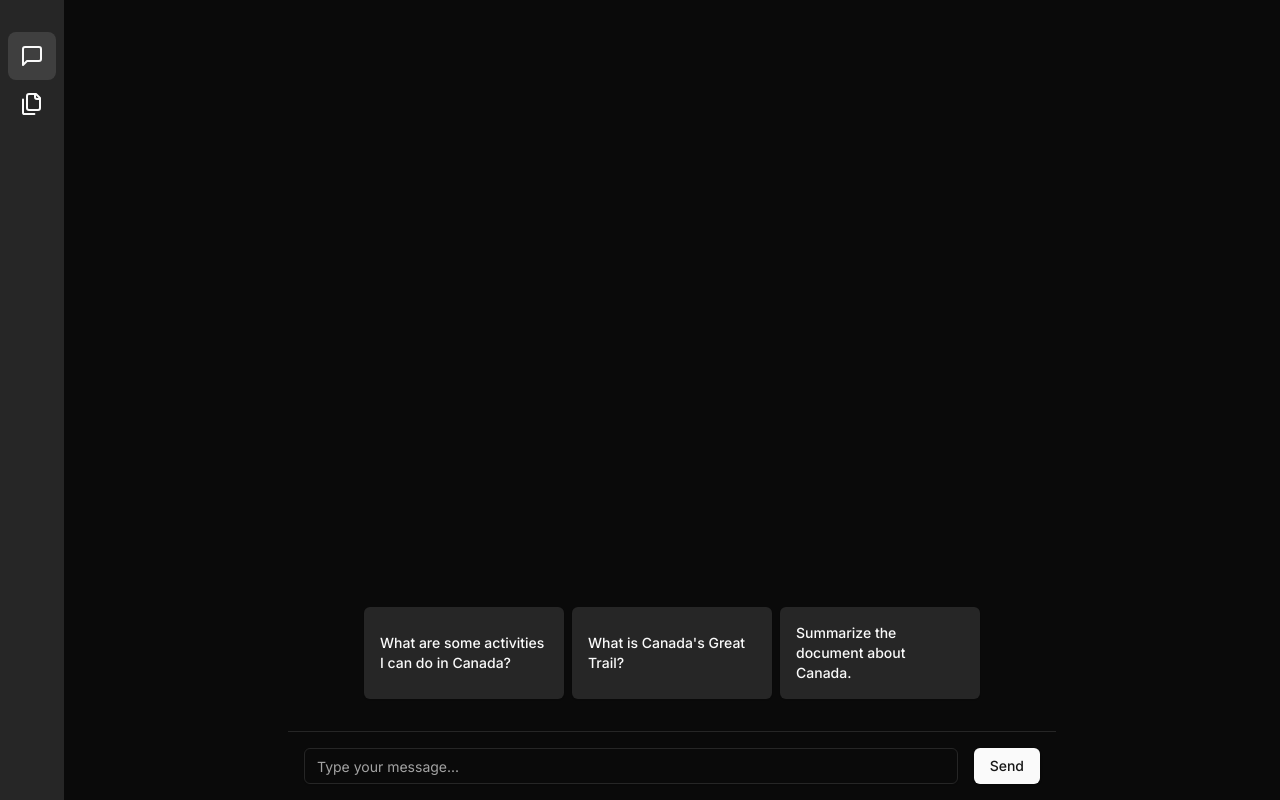
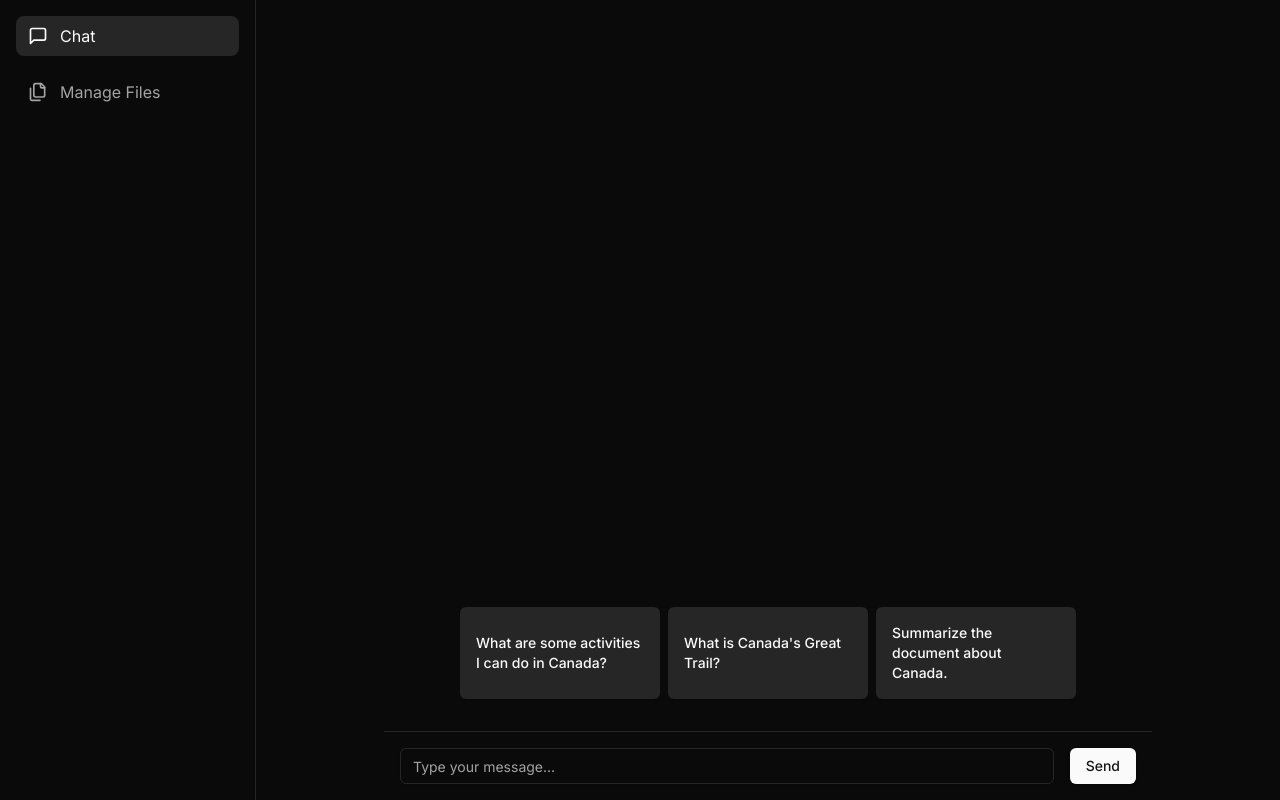
Before and after one commit to austinmw312/rag-chatbot, a Next.js app: page / in a window 1280 px wide. Built offline with nearby package versions, Linux system fonts and the light colour scheme.

Commit message:
UI more descriptive

```diff
--- a/components/navigation.tsx
+++ b/components/navigation.tsx
@@ -2,32 +2,36 @@
 
 import Link from "next/link";
 import { usePathname } from "next/navigation";
+import { MessageSquare, Files } from "lucide-react";
 import { cn } from "@/lib/utils";
-import { MessageSquare, Files } from "lucide-react";
 
 export function Navigation() {
   const pathname = usePathname();
 
   return (
-    <div className="flex h-screen w-16 flex-col items-center border-r bg-muted pt-8">
+    <div className="w-64 border-r bg-background">
+      <nav className="flex flex-col gap-4 p-4">
         <Link
           href="/"
           className={cn(
-          "flex h-12 w-12 items-center justify-center rounded-lg transition-colors hover:bg-muted-foreground/10",
-          pathname === "/" && "bg-muted-foreground/20"
+            "flex items-center gap-3 rounded-lg px-3 py-2 text-muted-foreground transition-colors hover:text-foreground",
+            pathname === "/" ? "bg-secondary text-foreground" : ""
           )}
         >
-        <MessageSquare className="h-6 w-6" />
+          <MessageSquare className="h-5 w-5" />
+          <span>Chat</span>
         </Link>
         <Link
           href="/files"
           className={cn(
-          "flex h-12 w-12 items-center justify-center rounded-lg transition-colors hover:bg-muted-foreground/10",
-          pathname === "/files" && "bg-muted-foreground/20"
+            "flex items-center gap-3 rounded-lg px-3 py-2 text-muted-foreground transition-colors hover:text-foreground",
+            pathname === "/files" ? "bg-secondary text-foreground" : ""
           )}
         >
-        <Files className="h-6 w-6" />
+          <Files className="h-5 w-5" />
+          <span>Manage Files</span>
         </Link>
+      </nav>
     </div>
   );
 }
```
Lines whose indentation alone changed are shown as unchanged.
